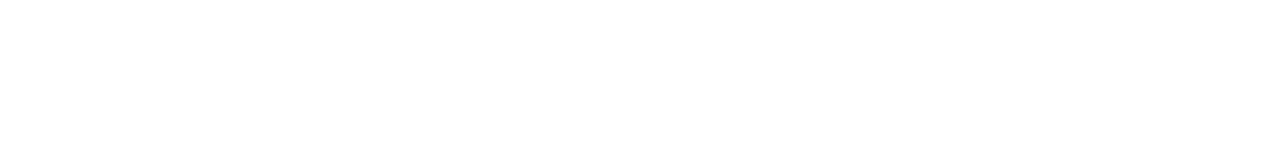
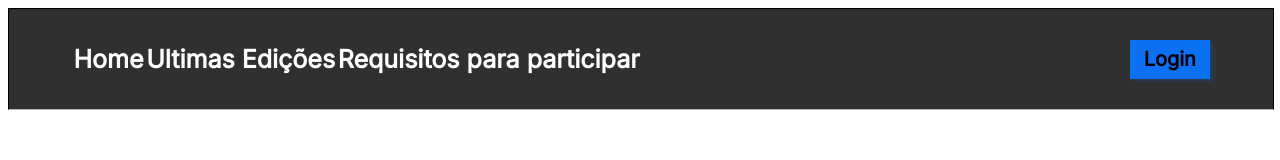
Before and after one commit to MathePanelli/bootcampDNC, a plain HTML site: page index.html in a window 1280 px wide. Drawn offline with Linux system fonts and the light colour scheme.

Commit message:
Criação do estilo CSS do menu

```diff
--- a/index.html
+++ b/index.html
@@ -1,12 +1,20 @@
 <!DOCTYPE html>
-<html lang="en">
+<html lang="pt.br">
 <head>
     <meta charset="UTF-8">
     <meta http-equiv="X-UA-Compatible" content="IE=edge">
     <meta name="viewport" content="width=device-width, initial-scale=1.0">
-    <title>Título da Página</title>
+    <title>Bootcamp DNC</title>
+    <link rel="stylesheet" href="style.css">
 </head>
 <body>
-
+    <nav id="principal">
+        <div id="menu">
+            <a href="">Home</a>
+            <a href="">Ultimas Edições</a>
+            <a href="">Requisitos para participar</a>
+        </div>
+        <button>Login</button>
+    </nav>
 </body>
 </html>
--- /dev/null
+++ b/style.css
@@ -0,0 +1,46 @@
+@import url('https://fonts.googleapis.com/css2?family=Inter&display=swap');
+
+
+        #body {
+            margin: 0px; /* Margem Externa */
+            padding: 0px; /* Margem Interna */
+        }
+        #principal {
+            width: 100%;
+            height: 100px;
+            border: 1px solid #000000;
+            background-color: #303030;
+            display: flex;
+            justify-content: space-between;
+            align-items: center;
+            border-bottom: 1px solid #bababa;
+        }
+        #menu {
+            display: flex;
+            width: 45%;
+            justify-content: space-around;
+            align-items: center;
+            margin-left: 5%;
+        }
+        #principal div a {
+            font-family: 'Inter';
+            font-size: 25px;
+            font-weight: 600;
+            color: #FFFFFF;
+            text-decoration: none;
+        }
+            #principal div a:hover {
+                color: #cccccc;
+            }
+        #principal button {
+            margin-right: 5%;
+            background-color: #0C70F2;
+            border: 0px;
+            width: 80px;
+            height: 39px;
+            font-family: 'Inter';
+            font-size: 20px;
+            font-weight: 600;
+            box-shadow: 3px 2px 4px rgba(12, 112, 242, 0.25);
+            cursor: pointer;
+        }
```
